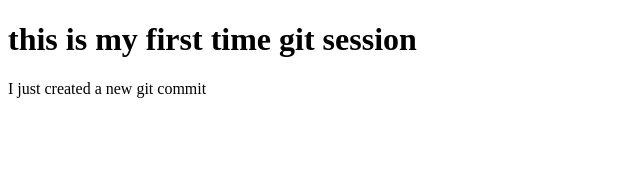
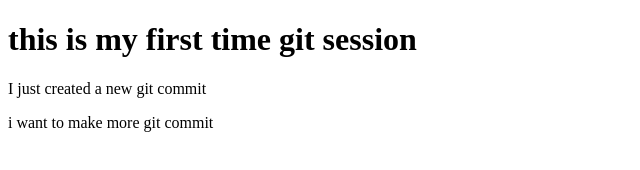
Before and after one commit to Divyansh265/My-first-Repo, a plain HTML site: page index.html in a window 1280 px wide. Shown: the whole page, without its empty margins (0-640 px from the left). Drawn offline with Linux system fonts and the light colour scheme.

Commit message:
third commit

```diff
--- a/index.html
+++ b/index.html
@@ -12,5 +12,6 @@
         this is my first time git session
     </h1>
     <p> I just created a new git commit</p>
+    <p>i want to make more git commit</p>
 </body>
 </html>
```
